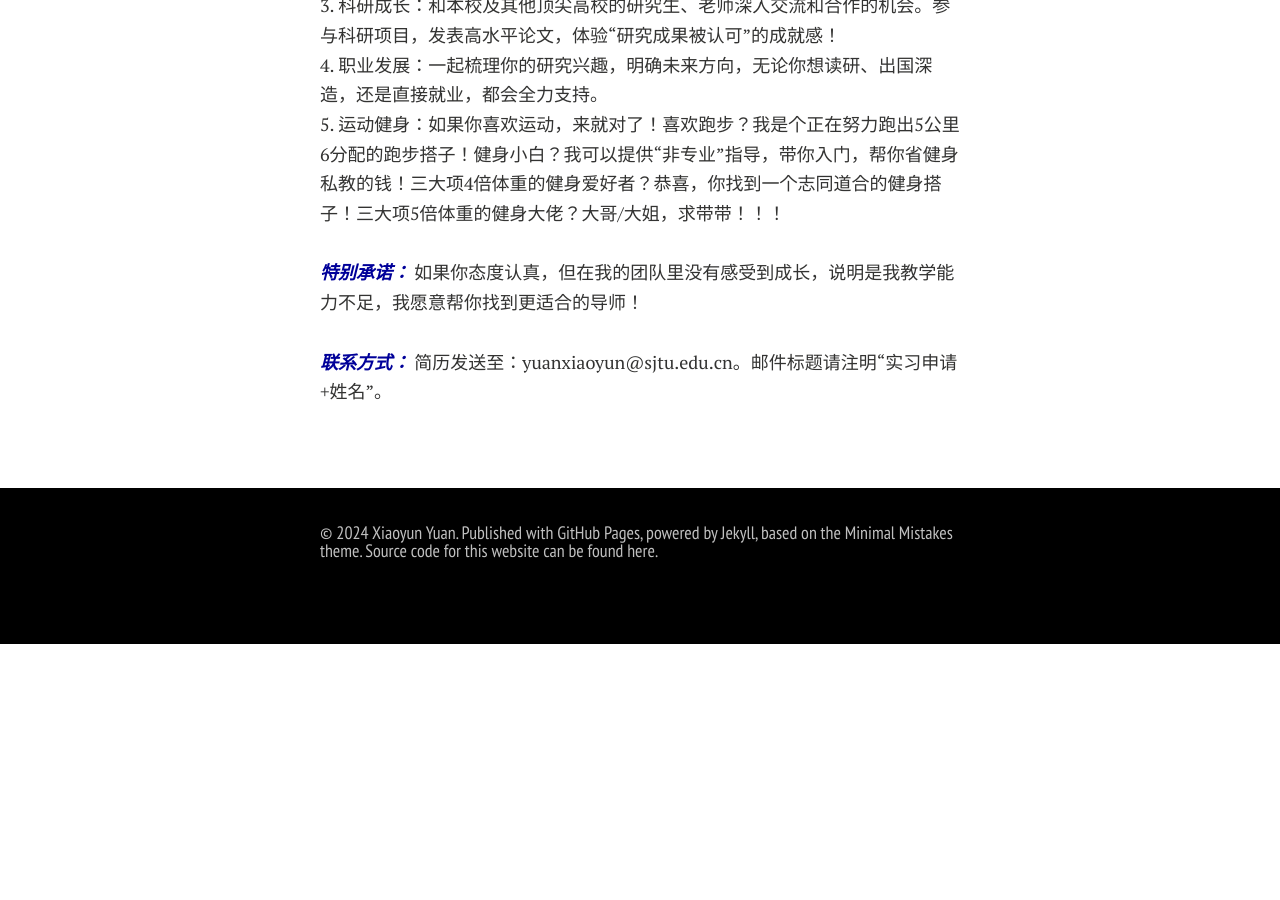
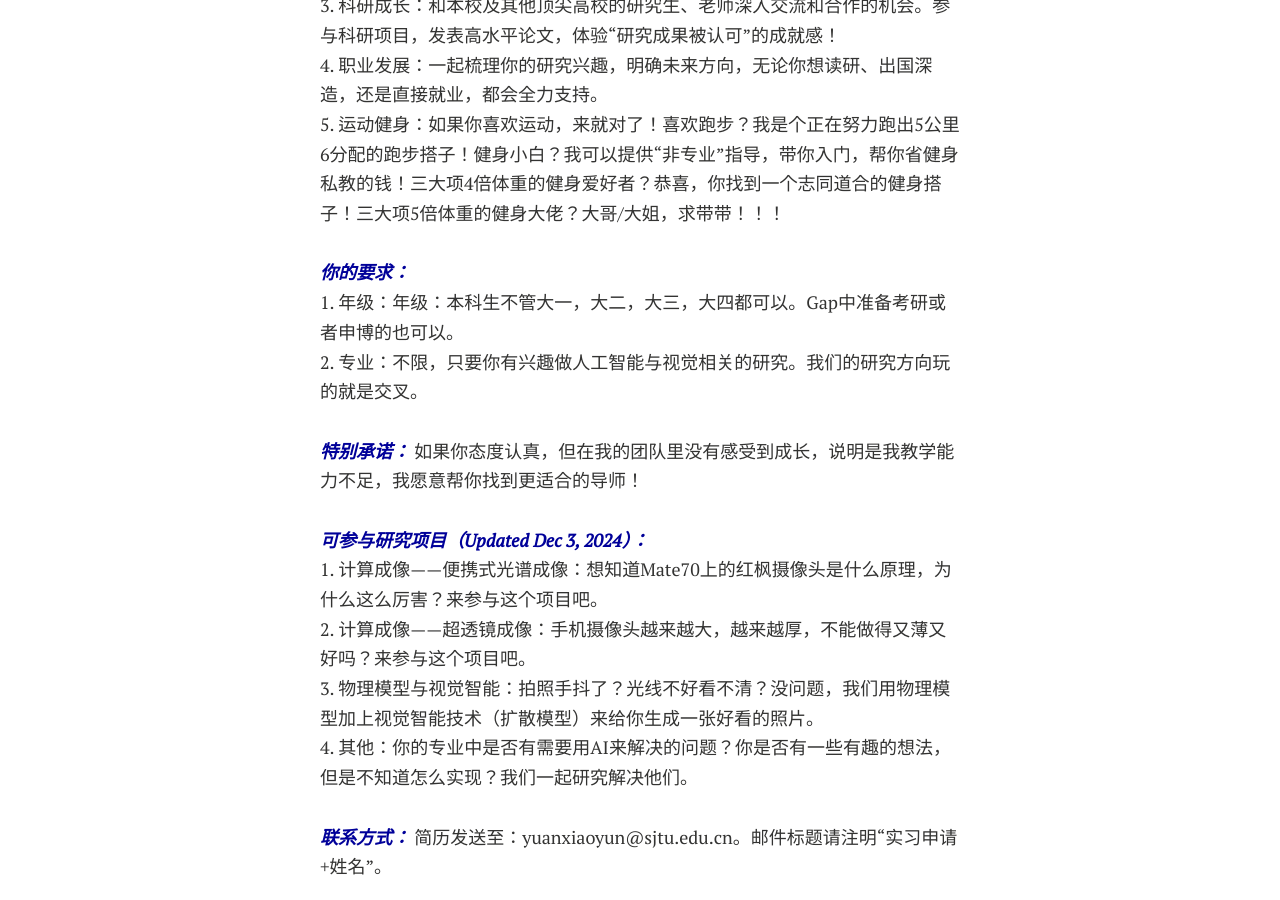
Before and after one commit to yuanxy92/yuanxy92.github.io, a Jekyll site: the page built from research/intern_Chinese.md, in a window 1280 px wide and 900 px high, scrolled down 791 px. Built offline with Jekyll 4.4.1, drawn with Linux system fonts in a browser that asks for light colours; nearby versions of some CDN libraries; comment, search, counter and statistics services are not loaded; a style sheet for code colours, icons or effects is not loaded; before the commit the page ends 1435 px from its top, so only the background shows below that.

Commit message:
Update intern_Chinese.md

```diff
--- a/research/intern_Chinese.md
+++ b/research/intern_Chinese.md
@@ -12,8 +12,12 @@ title: intern_Chinese
 
 <br> ***<font color="#000099">你将得到什么：</font>*** <br>1. 科研补贴：跨出经济独立的一小步，迈向人生新高度的一大步！不定期蹭吃蹭喝的机会也安排得明明白白。<br>2. 科研指导：我会尽我所能，在技术理论、算法Coding、硬件系统搭建、论文撰写、PPT制作、简历优化等方面为你提供手把手指导，带你走进科研的大门。我会教你我懂的；我不懂的，我们一起研究！<br>3. 科研成长：和本校及其他顶尖高校的研究生、老师深入交流和合作的机会。参与科研项目，发表高水平论文，体验“研究成果被认可”的成就感！<br>4. 职业发展：一起梳理你的研究兴趣，明确未来方向，无论你想读研、出国深造，还是直接就业，都会全力支持。<br>5. 运动健身：如果你喜欢运动，来就对了！喜欢跑步？我是个正在努力跑出5公里6分配的跑步搭子！健身小白？我可以提供“非专业”指导，带你入门，帮你省健身私教的钱！三大项4倍体重的健身爱好者？恭喜，你找到一个志同道合的健身搭子！三大项5倍体重的健身大佬？大哥/大姐，求带带！！！
 
+<br> ***<font color="#000099">你的要求：</font>***<br>1. 年级：年级：本科生不管大一，大二，大三，大四都可以。Gap中准备考研或者申博的也可以。<br>2. 专业：不限，只要你有兴趣做人工智能与视觉相关的研究。我们的研究方向玩的就是交叉。
+
 <br> ***<font color="#000099">特别承诺：</font>***
 如果你态度认真，但在我的团队里没有感受到成长，说明是我教学能力不足，我愿意帮你找到更适合的导师！
 
+<br> ***<font color="#000099">可参与研究项目（Updated Dec 3, 2024）：</font>***<br>1. 计算成像——便携式光谱成像：想知道Mate70上的红枫摄像头是什么原理，为什么这么厉害？来参与这个项目吧。<br>2. 计算成像——超透镜成像：手机摄像头越来越大，越来越厚，不能做得又薄又好吗？来参与这个项目吧。<br>3. 物理模型与视觉智能：拍照手抖了？光线不好看不清？没问题，我们用物理模型加上视觉智能技术（扩散模型）来给你生成一张好看的照片。<br>4. 其他：你的专业中是否有需要用AI来解决的问题？你是否有一些有趣的想法，但是不知道怎么实现？我们一起研究解决他们。
+
 <br> ***<font color="#000099">联系方式：</font>***
 简历发送至：yuanxiaoyun@sjtu.edu.cn。邮件标题请注明“实习申请+姓名”。
```
